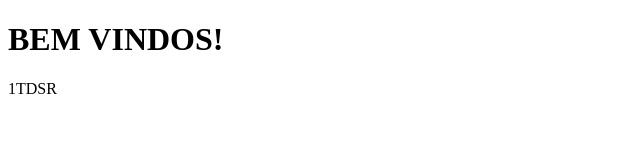
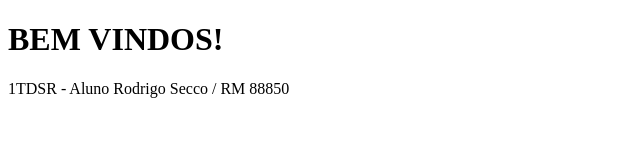
Before and after one commit to rodsecco/html-first-class, a plain HTML site: page index.html in a window 1280 px wide. Shown: the whole page, without its empty margins (0-640 px from the left). Drawn offline with Linux system fonts and the light colour scheme.

Commit message:
Alteração na div

```diff
--- a/index.html
+++ b/index.html
@@ -6,6 +6,6 @@
     </head>
     <body>
         <h1>BEM VINDOS!</h1>
-        <div>1TDSR</div>
+        <div>1TDSR - Aluno Rodrigo Secco / RM 88850</div>
     </body>
 </html>
```
